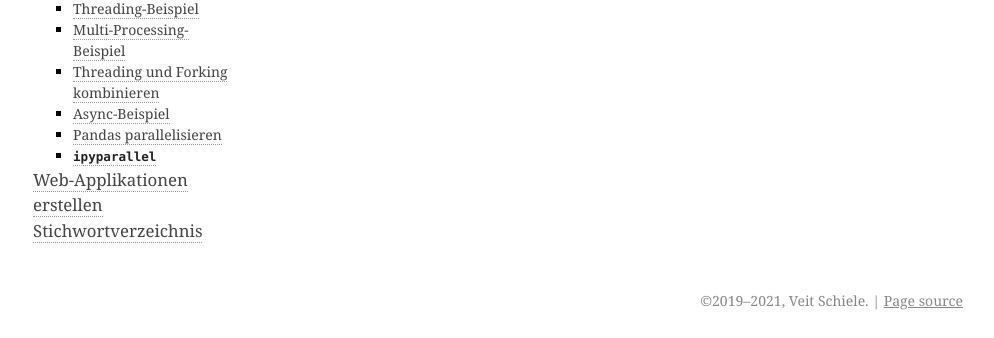
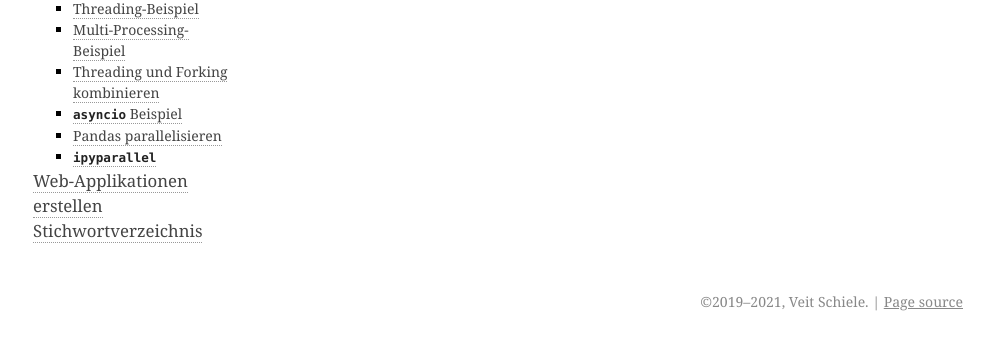
Before and after one commit to veit/jupyter-tutorial-de, a Sphinx documentation site: the page built from docs/refactoring/performance/index.rst, in a window 1280 px wide. Shown: the part 811-1149 px from the top of the page, without its empty margins (147-1141 px from the left). Built offline with Sphinx 7.4.7, drawn with Linux system fonts in a browser that asks for light colours; pages that are not in the unit, such as notebooks, are missing from menus.

Commit message:
Switch to asyncio

```diff
--- a/docs/refactoring/performance/index.rst
+++ b/docs/refactoring/performance/index.rst
@@ -21,7 +21,7 @@
 
 Anhand von drei Beispielen zu :doc:`Threading <threading-example>`,
 :doc:`Multiprocessing <multiprocessing>` und :doc:`Async
-<async-example>` werden die Regeln und Best Practices bei der Nutzung von
+<asyncio-example>` werden die Regeln und Best Practices bei der Nutzung von
 paralleler Programmierung in Python veranschaulicht.
 
 .. toctree::
@@ -33,7 +33,7 @@
     threading-example.ipynb
     multiprocessing.ipynb
     threading-forking-combined.ipynb
-    async-example.ipynb
+    asyncio-example.ipynb
     parallelise-pandas
     ipyparallel/index
 
```
Also changed, not shown: docs/refactoring/performance/async-example.ipynb (deleted), docs/refactoring/performance/asyncio-example.ipynb (added).
